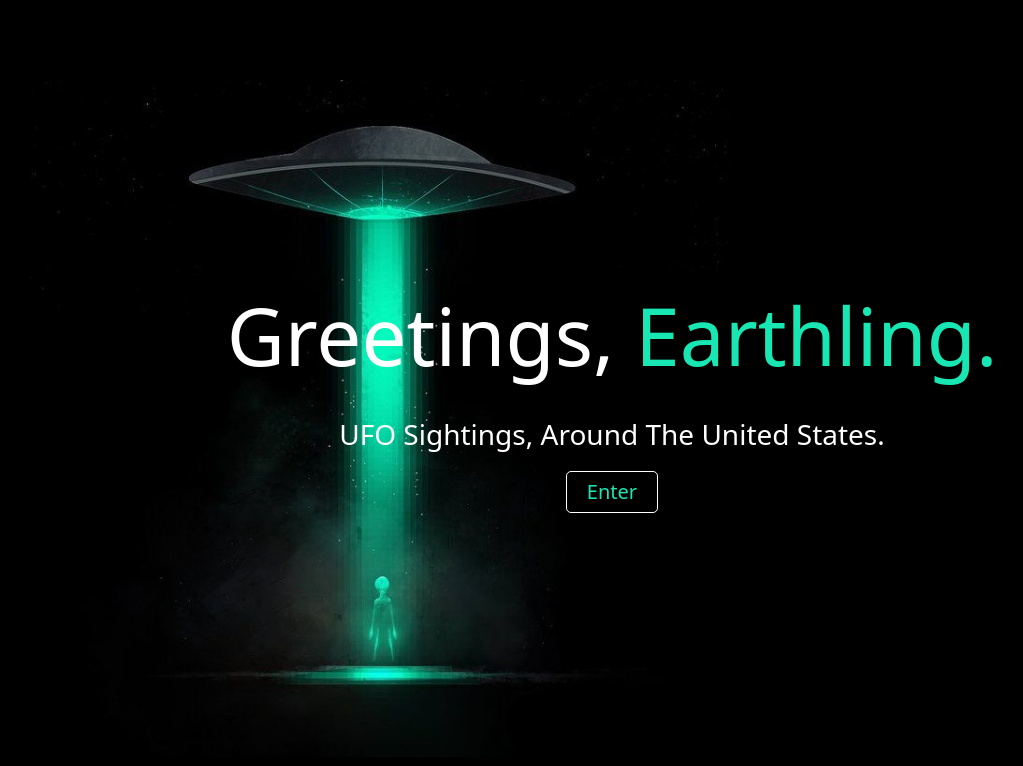
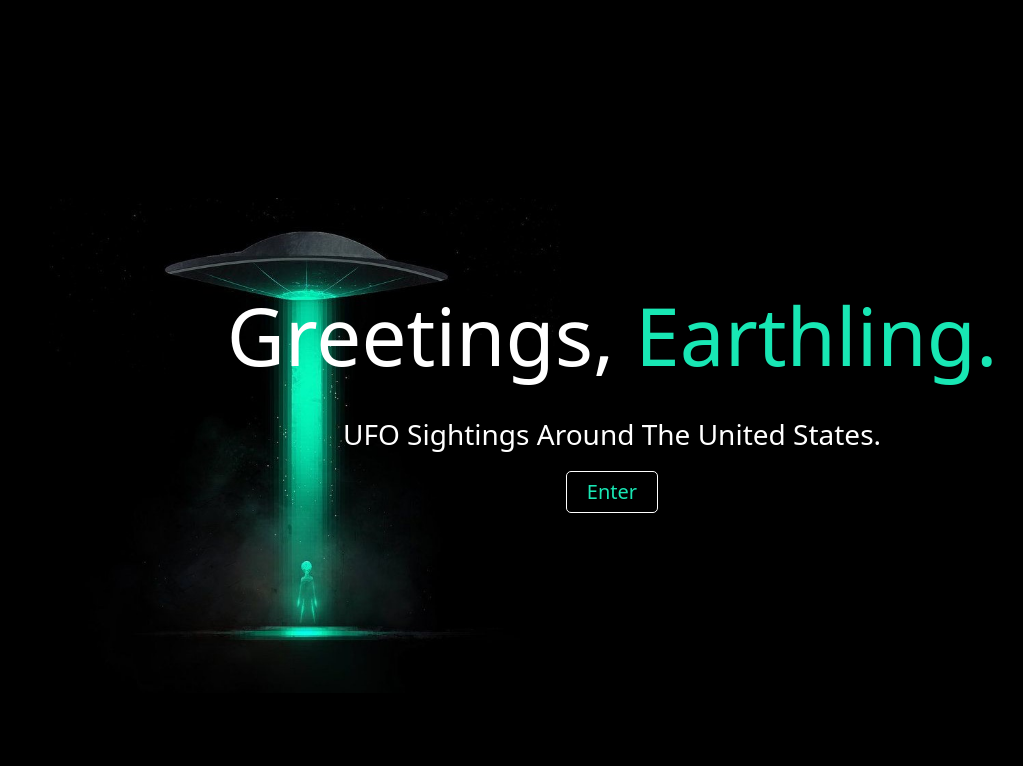
Before and after one commit to stetsonharding/ufoSightings, a React (Create React App) app: page / in a window 1280 px wide. Shown: the top 766 px of the page, without its empty margins (28-1051 px from the left). Built offline with nearby package versions, Linux system fonts and the light colour scheme; no server answers; the database is empty.

Commit message:
landing page completed.

```diff
--- a/src/components/heading/Heading.js
+++ b/src/components/heading/Heading.js
@@ -11,7 +11,7 @@ export default function Heading() {
         <h1 className="ufoHeading">
           Greetings, <span>Earthling.</span>
         </h1>
-        <p> UFO sightings, around the United States.</p>
+        <p>UFO sightings around the united states.</p>
         <EnterButton />
       </div>
     </>
--- a/src/pages/Landing.scss
+++ b/src/pages/Landing.scss
@@ -5,7 +5,7 @@
   width: 100vw;
   height: 100vh;
   background-repeat: no-repeat;
-  background-size: 700px;
+  background-size: 40%;
   object-fit: cover;
   background-position: 10% 65%;
 
--- a/src/sassStyles/variables.scss
+++ b/src/sassStyles/variables.scss
@@ -7,3 +7,7 @@ $black: #000;
 $h1: 28px;
 $h2: 24px;
 $h3: 20px;
+
+//padding
+
+//margin
```
